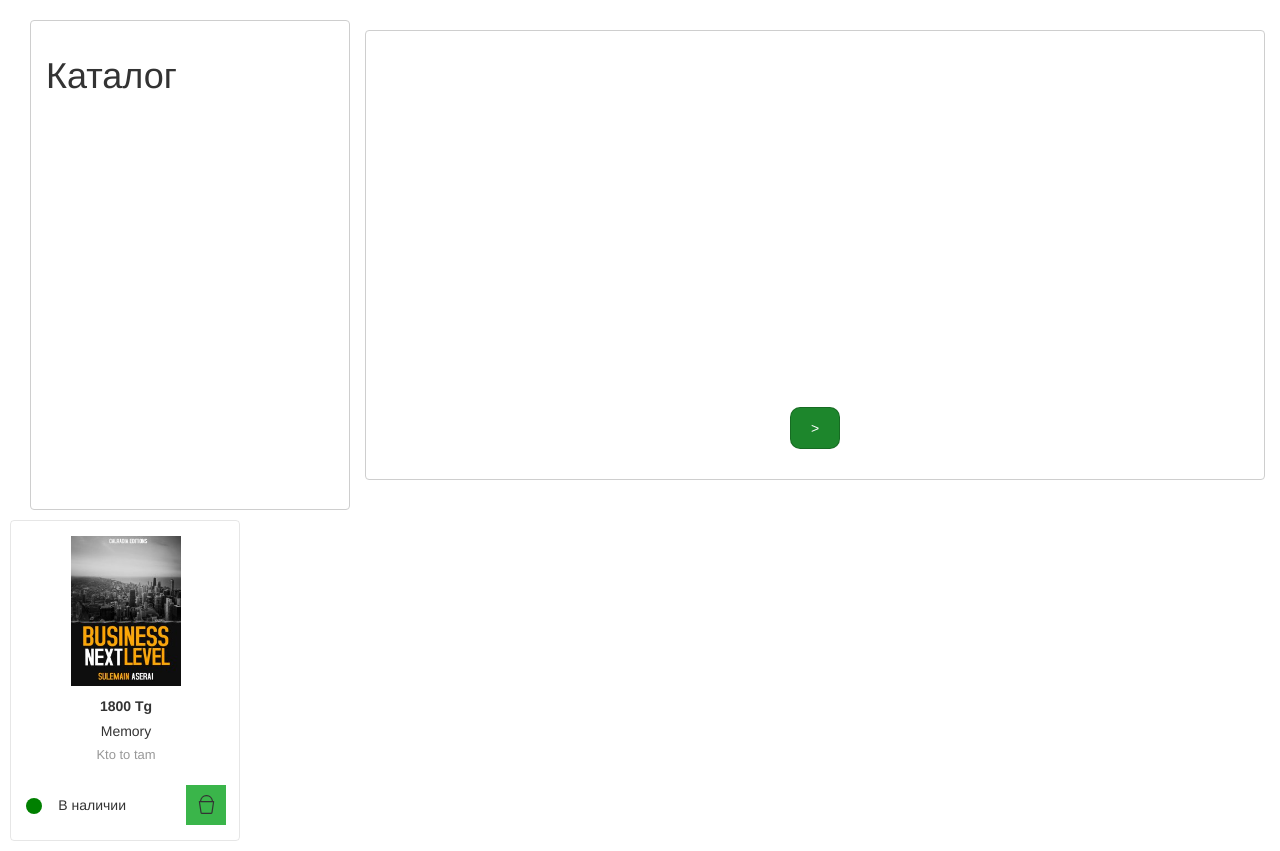
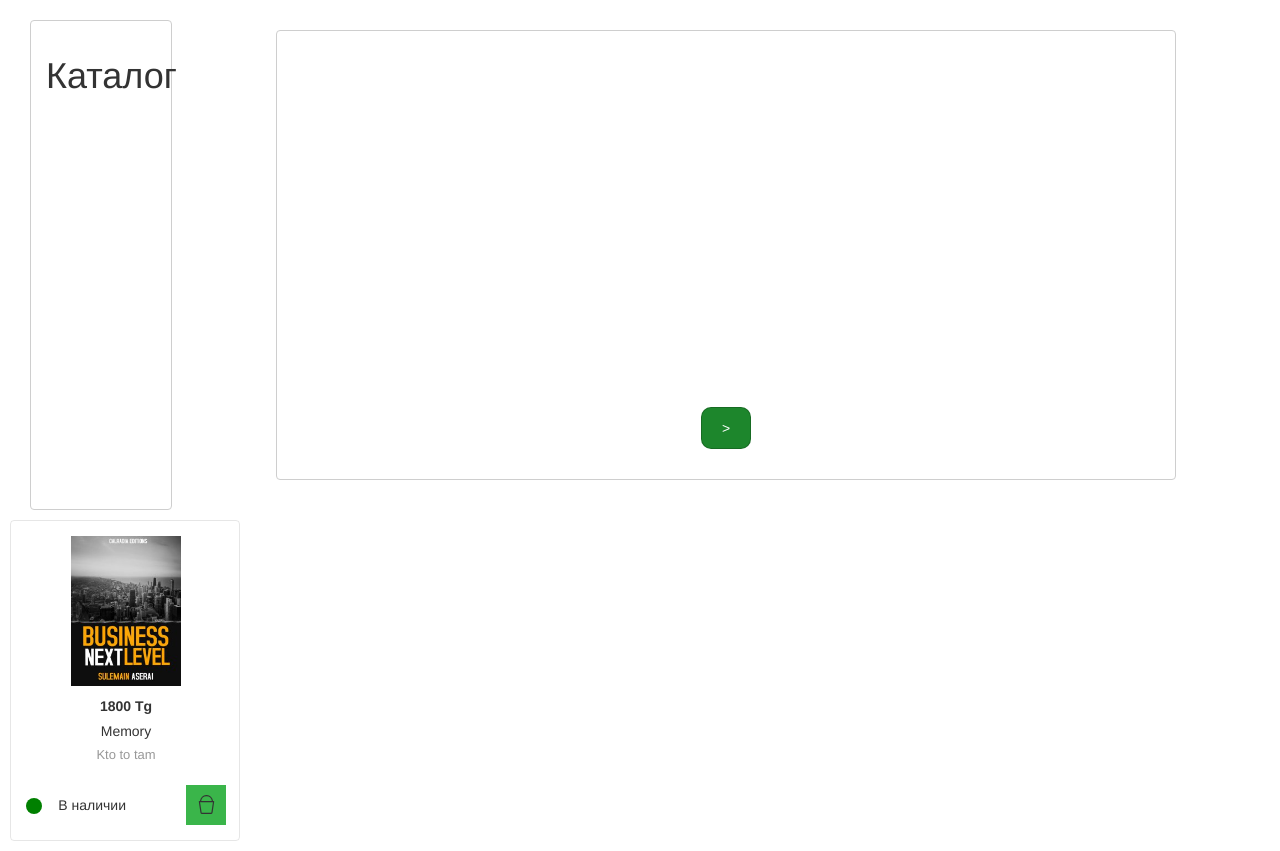
Before and after one commit to YerkanatSultanov/BackendFinalProject, a Django app: page / in a window 1280 px wide. Shown: the part 192-1043 px from the top of the page. Run offline with Django 4.2, Linux system fonts and the light colour scheme; data that the repository does not hold is empty; some libraries are stand-ins or nearby versions.

Commit message:
fixed main page

```diff
--- a/static/main1.css
+++ b/static/main1.css
@@ -82,7 +82,6 @@
 
 .main-catalog {
     display: flex;
-
 }
 
 .content {
@@ -97,7 +96,7 @@
     flex-direction: column;
     align-content: center;
     justify-items: center;
-    width: 25%;
+    width: auto;
     padding: 15px;
     border: 1px solid #cecece;
     border-radius: 4px;
@@ -115,7 +114,7 @@
 .catalog-content {
     margin-top: 5px;
     font-size: 20px;
-    width: 100px;
+
 }
 
 .catalog-content:hover {
@@ -132,6 +131,7 @@
     flex-direction: column;
     justify-items: center;
     align-items: flex-start;
+    margin-left: 50px;
     width: auto;
 }
 
```
